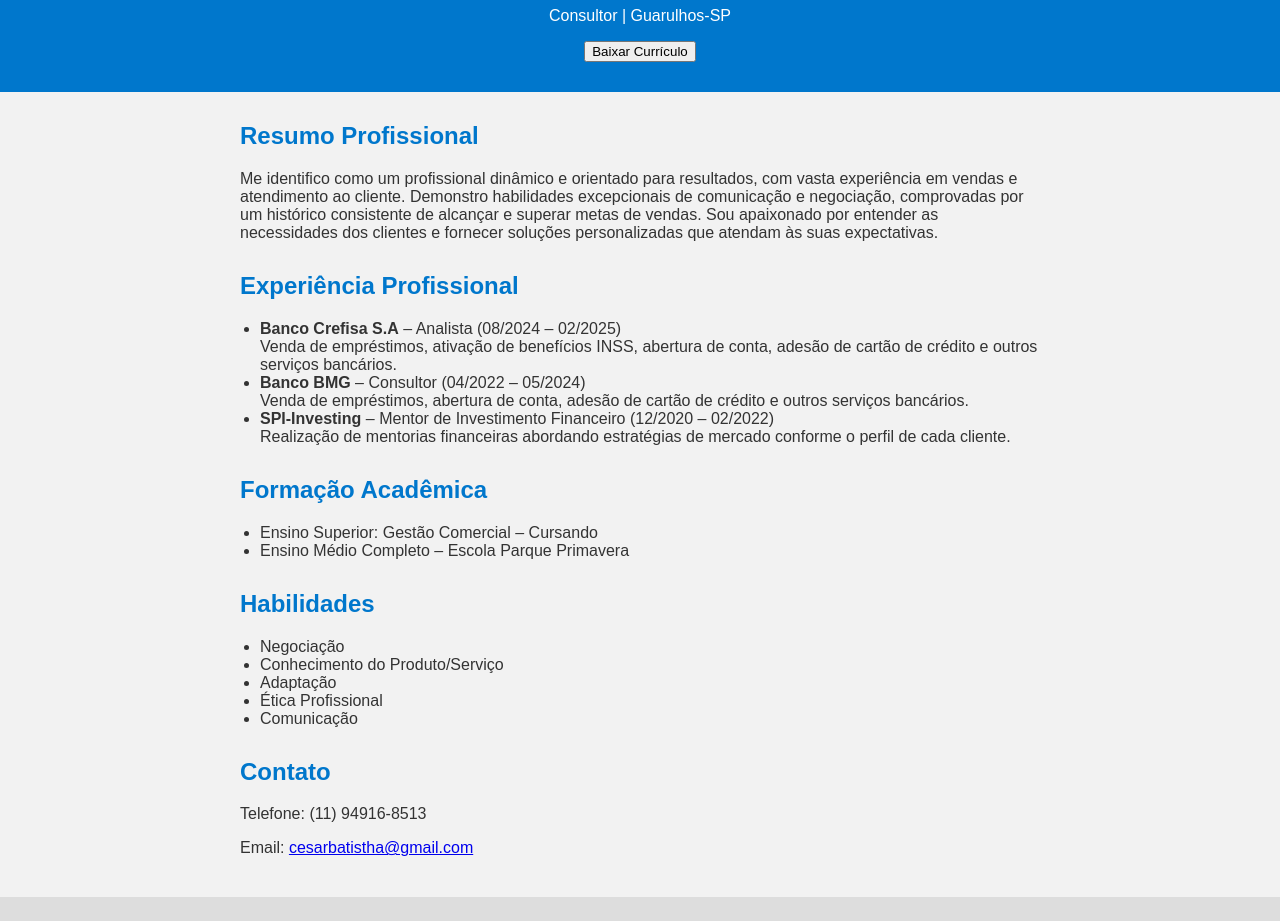
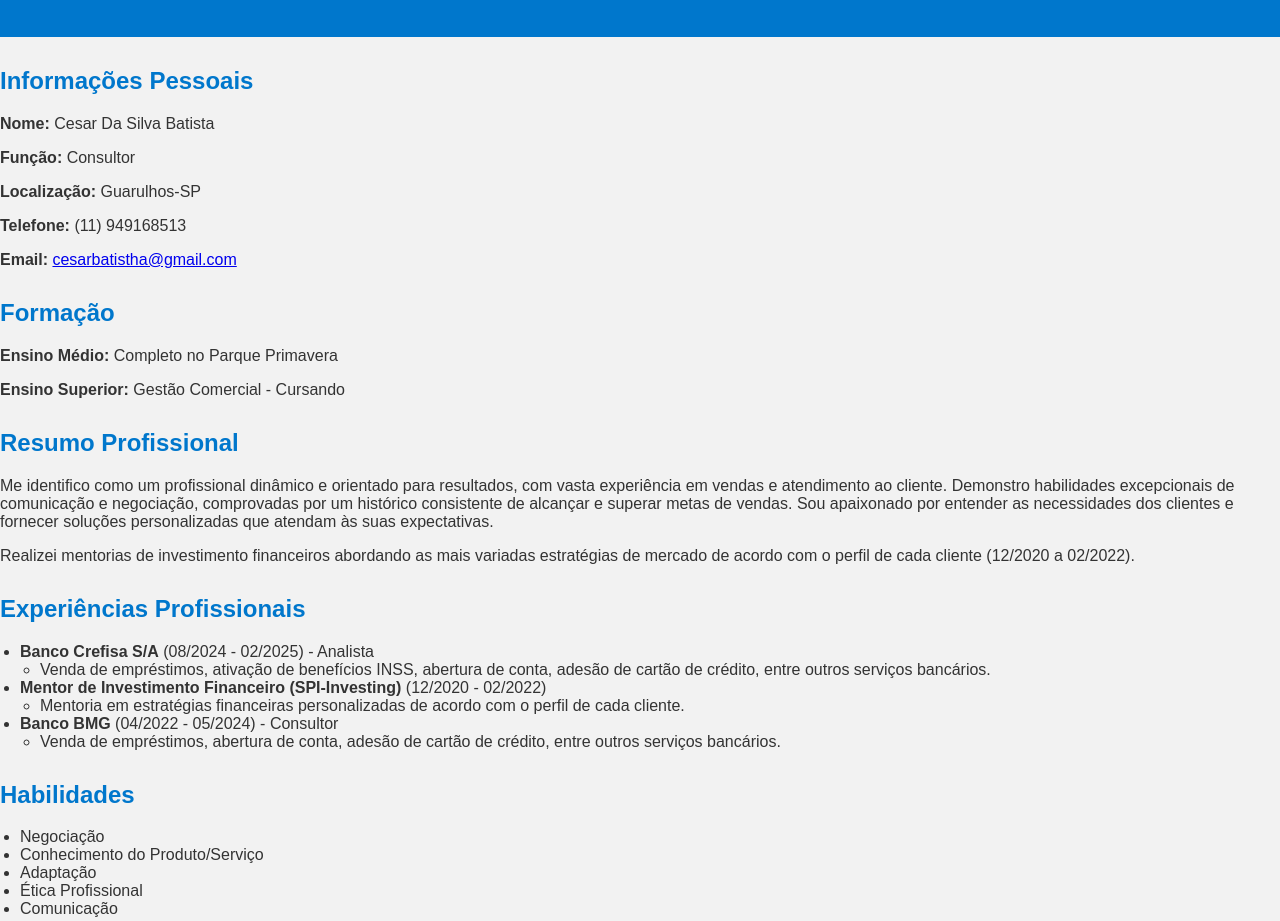
Before and after one commit to raszec/curriculo, a plain HTML site: page index.html in a window 1280 px wide. Shown: the part 103-1024 px from the top of the page. Drawn offline with Linux system fonts and the light colour scheme.

Commit message:
Update index.html

```diff
--- a/index.html
+++ b/index.html
@@ -1,59 +1,59 @@
-<!<!DOCTYPE html>
-<html lang="pt-BR">
+<!DOCTYPE html>
+<html lang="pt-br">
 <head>
-  <meta charset="UTF-8" />
-  <meta name="viewport" content="width=device-width, initial-scale=1.0" />
-  <title>Cesar da Silva Batista - Currículo</title>
-  <link rel="stylesheet" href="style.css" />
+    <meta charset="UTF-8">
+    <meta name="viewport" content="width=device-width, initial-scale=1.0">
+    <title>Currículo de Cesar Da Silva Batista</title>
+    <link rel="stylesheet" href="style.css">
 </head>
 <body>
     <header>
-    <h1>Cesar da Silva Batista</h1>
-    <p>Consultor | Guarulhos-SP</p>
-    <a href="cesar da silva batista (2).pdf" download>
-  <button>Baixar Currículo</button>
-</a>
+        <h1>Currículo de Cesar Da Silva Batista</h1>
     </header>
 
-  <main>
-    <section>
-      <h2>Resumo Profissional</h2>
-      <p>
-        Me identifico como um profissional dinâmico e orientado para resultados, com vasta experiência em vendas e atendimento ao cliente.
-        Demonstro habilidades excepcionais de comunicação e negociação, comprovadas por um histórico consistente de alcançar e superar metas de vendas.
-        Sou apaixonado por entender as necessidades dos clientes e fornecer soluções personalizadas que atendam às suas expectativas.
-      </p>
+    <section class="info">
+        <h2>Informações Pessoais</h2>
+        <p><strong>Nome:</strong> Cesar Da Silva Batista</p>
+        <p><strong>Função:</strong> Consultor</p>
+        <p><strong>Localização:</strong> Guarulhos-SP</p>
+        <p><strong>Telefone:</strong> (11) 949168513</p>
+        <p><strong>Email:</strong> <a href="mailto:cesarbatistha@gmail.com">cesarbatistha@gmail.com</a></p>
     </section>
 
-    <section>
-     <section>
-  <h2>Experiência Profissional</h2>
+    <section class="formacao">
+        <h2>Formação</h2>
+        <p><strong>Ensino Médio:</strong> Completo no Parque Primavera</p>
+        <p><strong>Ensino Superior:</strong> Gestão Comercial - Cursando</p>
+    </section>
+
+    <section class="resumo-profissional">
+        <h2>Resumo Profissional</h2>
+        <p>Me identifico como um profissional dinâmico e orientado para resultados, com vasta experiência em vendas e atendimento ao cliente. Demonstro habilidades excepcionais de comunicação e negociação, comprovadas por um histórico consistente de alcançar e superar metas de vendas. Sou apaixonado por entender as necessidades dos clientes e fornecer soluções personalizadas que atendam às suas expectativas.</p>
+        <p>Realizei mentorias de investimento financeiros abordando as mais variadas estratégias de mercado de acordo com o perfil de cada cliente (12/2020 a 02/2022).</p>
+    </section>
+
+    <section class="experiencias">
+        <h2>Experiências Profissionais</h2>
         <ul>
-    <li>
-      <strong>Banco Crefisa S.A</strong> – Analista (08/2024 – 02/2025)<br />
-      Venda de empréstimos, ativação de benefícios INSS, abertura de conta, adesão de cartão de crédito e outros serviços bancários.
+            <li><strong>Banco Crefisa S/A</strong> (08/2024 - 02/2025) - Analista
+                <ul>
+                    <li>Venda de empréstimos, ativação de benefícios INSS, abertura de conta, adesão de cartão de crédito, entre outros serviços bancários.</li>
+                </ul>
             </li>
-    <li>
-      <strong>Banco BMG</strong> – Consultor (04/2022 – 05/2024)<br />
-      Venda de empréstimos, abertura de conta, adesão de cartão de crédito e outros serviços bancários.
+            <li><strong>Mentor de Investimento Financeiro (SPI-Investing)</strong> (12/2020 - 02/2022)
+                <ul>
+                    <li>Mentoria em estratégias financeiras personalizadas de acordo com o perfil de cada cliente.</li>
+                </ul>
             </li>
-    <li>
-      <strong>SPI-Investing</strong> – Mentor de Investimento Financeiro (12/2020 – 02/2022)<br />
-      Realização de mentorias financeiras abordando estratégias de mercado conforme o perfil de cada cliente.
+            <li><strong>Banco BMG</strong> (04/2022 - 05/2024) - Consultor
+                <ul>
+                    <li>Venda de empréstimos, abertura de conta, adesão de cartão de crédito, entre outros serviços bancários.</li>
+                </ul>
             </li>
         </ul>
     </section>
 
-
-    <section>
-      <h2>Formação Acadêmica</h2>
-      <ul>
-        <li>Ensino Superior: Gestão Comercial – Cursando</li>
-        <li>Ensino Médio Completo – Escola Parque Primavera</li>
-      </ul>
-    </section>
-
-    <section>
+    <section class="habilidades">
         <h2>Habilidades</h2>
         <ul>
             <li>Negociação</li>
@@ -64,15 +64,15 @@
         </ul>
     </section>
 
-    <section>
-      <h2>Contato</h2>
-      <p>Telefone: (11) 94916-8513</p>
-      <p>Email: <a href="mailto:cesarbatistha@gmail.com">cesarbatistha@gmail.com</a></p>
+    <section class="download">
+        <h2>Baixar Currículo</h2>
+        <a href="cesar da silva batista (2).pdf" download>
+            <button>Baixar Currículo</button>
+        </a>
     </section>
-  </main>
 
     <footer>
-    <p>© 2025 - Cesar da Silva Batista</p>
+        <p>Desenvolvido por Cesar Da Silva Batista</p>
     </footer>
 </body>
 </html>
```
Lines whose indentation alone changed are shown as unchanged.
